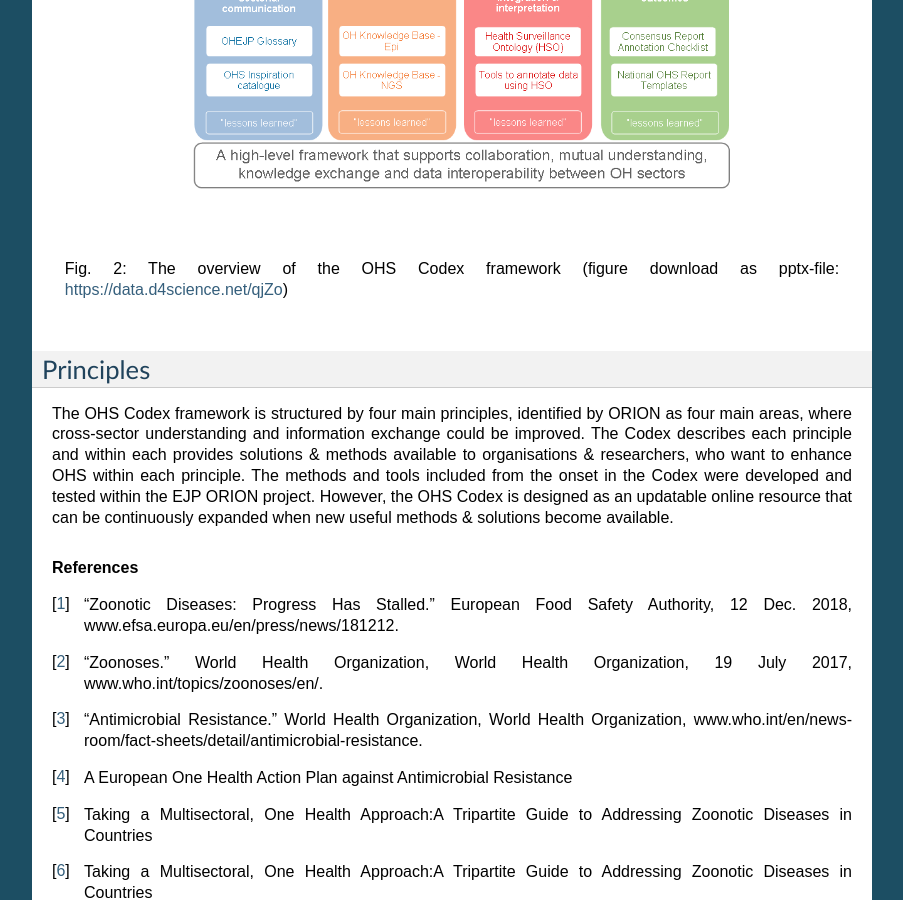
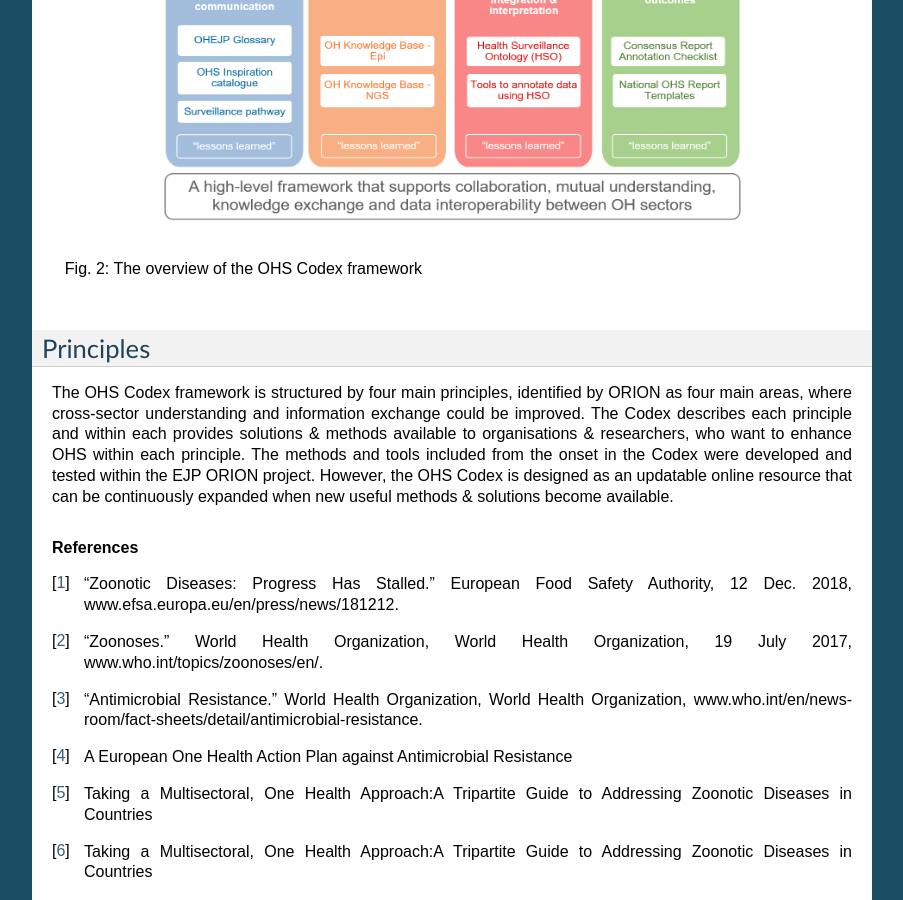
Before and after one commit to EJP-ORION/OH-Surveillance-Codex, a Sphinx documentation site: the page built from docs/1-introduction.rst, in a window 1280 px wide and 900 px high, scrolled down 2372 px. Shown: the whole window, without its empty margins (198-1101 px from the left). Built offline with Sphinx 7.4.7, drawn with Linux system fonts in a browser that asks for light colours.

Commit message:
Codex figure update

```diff
--- a/docs/1-introduction.rst
+++ b/docs/1-introduction.rst
@@ -125,15 +125,14 @@ potential to be expanded by more principles in the future in case the
 scope / objective is broadened. In this case the OHS Codex could become
 a comprehensive hub of tools for OHS improvement.
 
-.. figure:: ../assets/img/20200427_OHS-Codex_figure.png
+.. figure:: ../assets/img/20210301_Codex_Figure.png
     :width: 6.27083in
     :align: center
     :height:  4.69444in
     :alt: alternate text
     :figclass: align-center
 
-    Fig. 2: The overview of the OHS Codex framework (figure download as
-    pptx-file: https://data.d4science.net/qjZo)
+    Fig. 2: The overview of the OHS Codex framework
 
 
 
```
